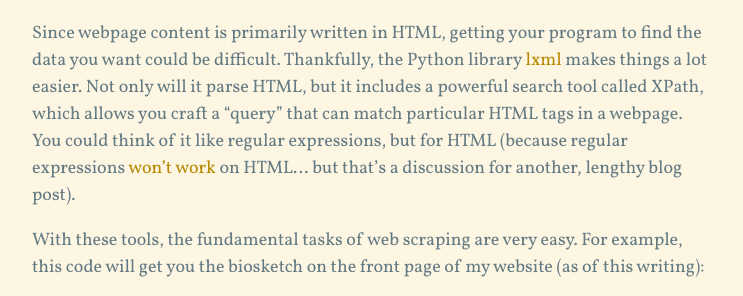
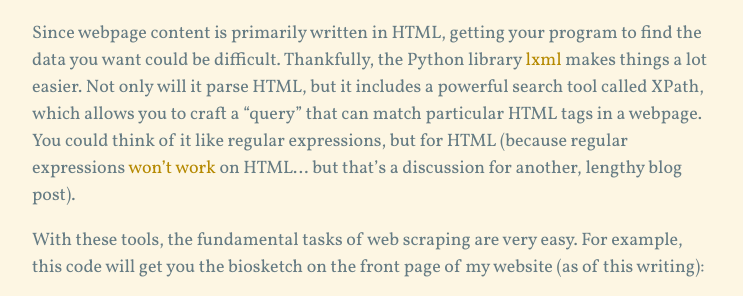
Before and after one commit to brenns10/brennan.io, a Jekyll site: the page built from _posts/2016-03-02-logging-in-with-requests.md, in a window 1280 px wide and 900 px high, scrolled down 481 px. Shown: the part 212-508 px from the top of the window, without its empty margins (268-1011 px from the left). Built offline with Jekyll 4.4.1, drawn with Linux system fonts in a browser that asks for light colours; nearby versions of some CDN libraries; comment, search, counter and statistics services are not loaded; some of the changed lines change nothing that is shown.

Commit message:
Fix typo and update description.

```diff
--- a/_posts/2016-03-02-logging-in-with-requests.md
+++ b/_posts/2016-03-02-logging-in-with-requests.md
@@ -2,9 +2,9 @@
 title: Logging in With Requests
 layout: post
 description: >
-  CWRU's single-sign-on system is a very great way to let web developers offload
-  their authentication concerns for students.  But for people that like web
-  scraping, it's more difficult to log into a site with SSO.
+  Web scraping in Python is a fun and useful skill.  In this article, I
+  demonstrate basic web scraping using requests and lxml, and then explain how
+  you can scrape sites that require you to log in.
 ---
 
 One of my favorite types of quick side projects are ones that involve web
@@ -31,7 +31,7 @@
 Since webpage content is primarily written in HTML, getting your program to find
 the data you want could be difficult.  Thankfully, the Python library [lxml][]
 makes things a lot easier.  Not only will it parse HTML, but it includes a
-powerful search tool called XPath, which allows you craft a "query" that can
+powerful search tool called XPath, which allows you to craft a "query" that can
 match particular HTML tags in a webpage.  You could think of it like regular
 expressions, but for HTML (because regular expressions [won't work][re-html] on
 HTML... but that's a discussion for another, lengthy blog post).
```
